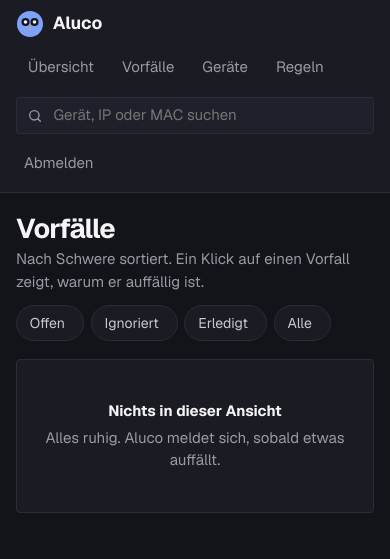
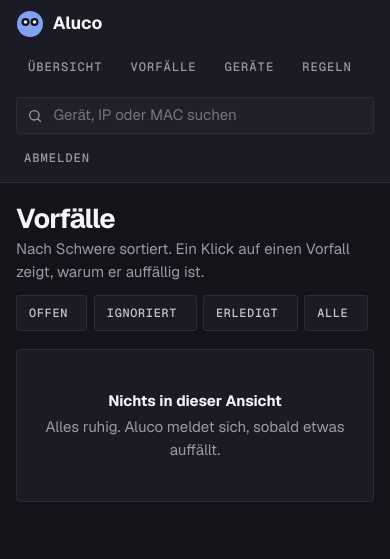
Before and after one commit to rene404/aluco, a Python web app: template src/aluco/web/templates/incidents.html in a window 390 px wide. Shown: the top 559 px of the page. Run offline with Jinja, Linux system fonts and the light colour scheme; the template is opened without the code that fills it, so the values that code supplies are empty.

Commit message:
feat(web): design V2 components – mono labels, sections, incident rows (#61)
* feat(web): design V2 components – mono labels, sections, incident rows

- Navigation, buttons, filter chips, segmented control and tags in
  uppercase monospace, square corners; active page marked by an accent
  line instead of a filled background.
- Card headings numbered "// 01" via CSS counter (no template change).
- Incidents as rows in one frame with a severity bar on the left.
- Long hostnames wrap in the device header; wider time column on phones.

Co-Authored-By: Claude Opus 5.5 <noreply@anthropic.com>

* fix(web): section numbers are not read by screen readers

Co-Authored-By: Claude Opus 5.5 <noreply@anthropic.com>

---------

Co-authored-by: René Woerndl <rene.woerndl@austriacard.com>
Co-authored-by: Claude Opus 5.5 <noreply@anthropic.com>

```diff
--- a/src/aluco/web/static/aluco.css
+++ b/src/aluco/web/static/aluco.css
@@ -107,12 +107,13 @@ h3 { font: 500 .72rem/1.4 var(--font-mono); text-transform: uppercase; letter-sp
 .owl-beak { fill: #e0a43a; }
 .mainnav { display: flex; gap: .25rem; flex: 1 1 auto; flex-wrap: wrap; }
 .mainnav a {
-  display: flex; align-items: center; gap: .4rem; padding: .45rem .75rem; border-radius: var(--radius-sm);
+  display: flex; align-items: center; gap: .45rem; padding: .45rem .75rem; border-radius: var(--radius-sm);
   color: var(--muted); text-decoration: none; min-height: 40px;
+  font: 500 .76rem/1 var(--font-mono); text-transform: uppercase; letter-spacing: .08em;
 }
 .mainnav a:hover { background: var(--surface-2); color: var(--text); }
-.mainnav a[aria-current="page"] { background: var(--accent-tint); color: var(--accent-strong); font-weight: 600; }
-.count { background: #b4380c; color: #fff; border-radius: 999px; font-size: .72rem; font-weight: 700; padding: 0 .45rem; line-height: 1.4; }
+.mainnav a[aria-current="page"] { color: var(--accent); box-shadow: inset 0 -2px 0 var(--accent); border-radius: 0; }
+.count { background: #b4380c; color: #fff; border-radius: var(--radius-sm); font: 600 .68rem/1.5 var(--font-mono); letter-spacing: 0; padding: 0 .4rem; }
 .search {
   display: flex; align-items: center; gap: .5rem; border: 1px solid var(--border); border-radius: var(--radius-sm);
   padding: .35rem .65rem; background: var(--surface-2); min-width: 220px; flex: 0 1 280px;
@@ -121,7 +122,7 @@ h3 { font: 500 .72rem/1.4 var(--font-mono); text-transform: uppercase; letter-sp
 .search input { border: none; background: transparent; font: inherit; color: inherit; outline: none; width: 100%; min-width: 0; }
 .search-lg { min-height: 44px; flex: 0 1 340px; background: var(--surface); border-color: var(--input-border); }
 .logout { margin: 0; }
-.btn-link { background: none; border: none; color: var(--muted); font: inherit; cursor: pointer; padding: .5rem; }
+.btn-link { background: none; border: none; color: var(--muted); font: 500 .76rem/1 var(--font-mono); text-transform: uppercase; letter-spacing: .08em; cursor: pointer; padding: .5rem; }
 .btn-link:hover { color: var(--text); text-decoration: underline; }
 
 /* --- Seite --------------------------------------------------------------------- */
@@ -138,6 +139,16 @@ h3 { font: 500 .72rem/1.4 var(--font-mono); text-transform: uppercase; letter-sp
 .card { background: var(--surface); border: 1px solid var(--border); border-radius: var(--radius); padding: 1rem 1.15rem; }
 .card-head { display: flex; flex-wrap: wrap; align-items: center; gap: .5rem 1rem; margin-bottom: .75rem; }
 .card-head h2 { margin: 0; flex: 1 1 auto; }
+
+/* Abschnittsnummern im Stil "// 01" – reine Dekoration, per CSS-Zähler (keine Template-Änderung). */
+.page { counter-reset: section; }
+.card h2::before {
+  counter-increment: section;
+  content: "// " counter(section, decimal-leading-zero) "  ";
+  content: "// " counter(section, decimal-leading-zero) "  " / "";  /* Screenreader: nicht vorlesen */
+  font: 500 .72rem/1 var(--font-mono); letter-spacing: .06em; color: var(--muted); white-space: pre;
+  vertical-align: .12em;
+}
 .notice { border-color: var(--banner-warn-line); background: var(--banner-warn-bg); }
 .notice ul { margin: .3rem 0 0; padding-left: 1.1rem; }
 .notice-ok { border-color: var(--banner-ok-line); background: var(--banner-ok-bg); }
@@ -250,9 +265,9 @@ g:hover .bar-allowed, g:hover .bar-blocked { opacity: .8; }
 /* --- Chips, Listen, Chronik ---------------------------------------------------- */
 .chips { display: flex; flex-wrap: wrap; gap: .4rem; }
 .chip {
-  display: inline-flex; align-items: center; gap: .35rem; padding: .35rem .8rem; min-height: 36px;
-  border: 1px solid var(--border); border-radius: 999px; background: var(--surface); color: var(--text-2);
-  text-decoration: none; font-size: .88rem;
+  display: inline-flex; align-items: center; gap: .4rem; padding: .35rem .75rem; min-height: 36px;
+  border: 1px solid var(--border); border-radius: var(--radius-sm); background: var(--surface); color: var(--text-2);
+  text-decoration: none; font: 500 .74rem/1 var(--font-mono); text-transform: uppercase; letter-spacing: .06em;
 }
 .chip:hover { border-color: var(--input-border); color: var(--text); }
 .chip[aria-current="true"] { background: var(--accent); border-color: var(--accent); color: var(--on-accent); }
```
Also changed, not shown: other parts of src/aluco/web/static/aluco.css (+26 -12 lines), docs/dashboard-concept.md (+1 -1 lines), CHANGELOG.md.
